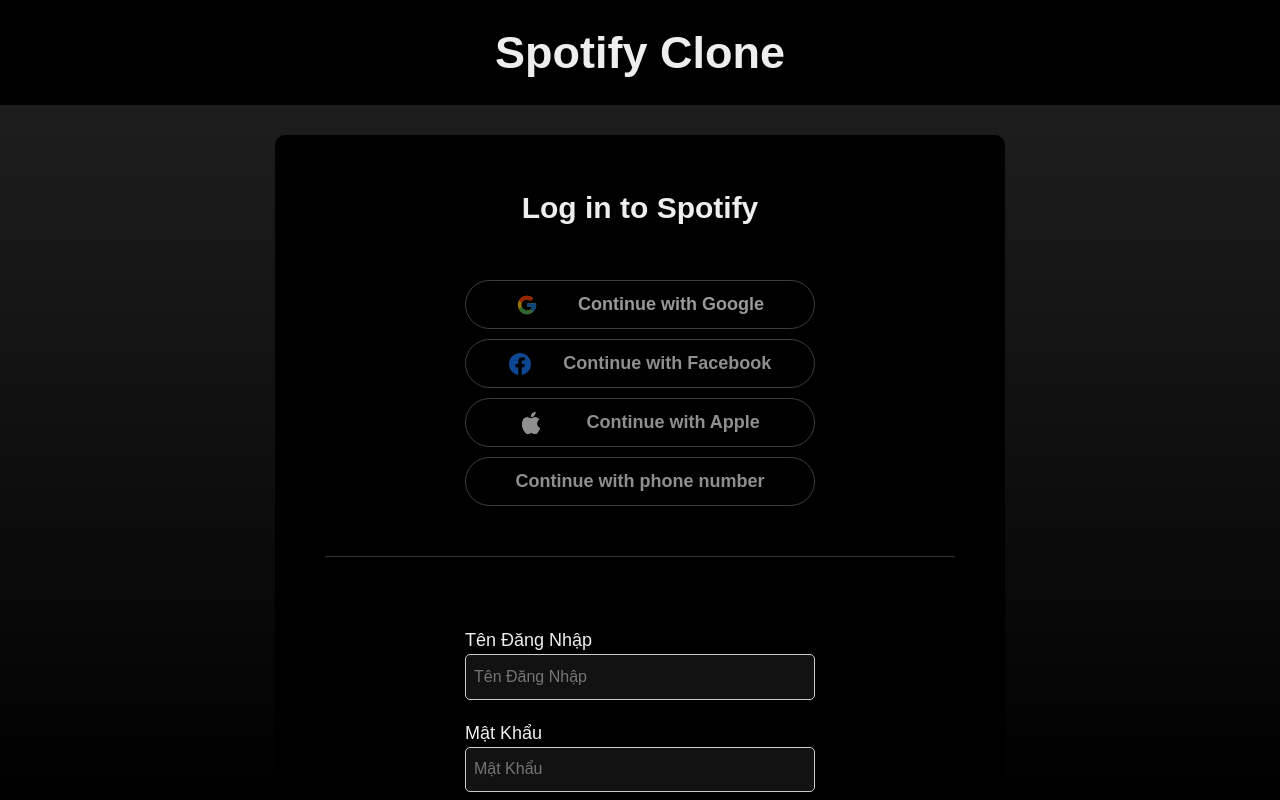
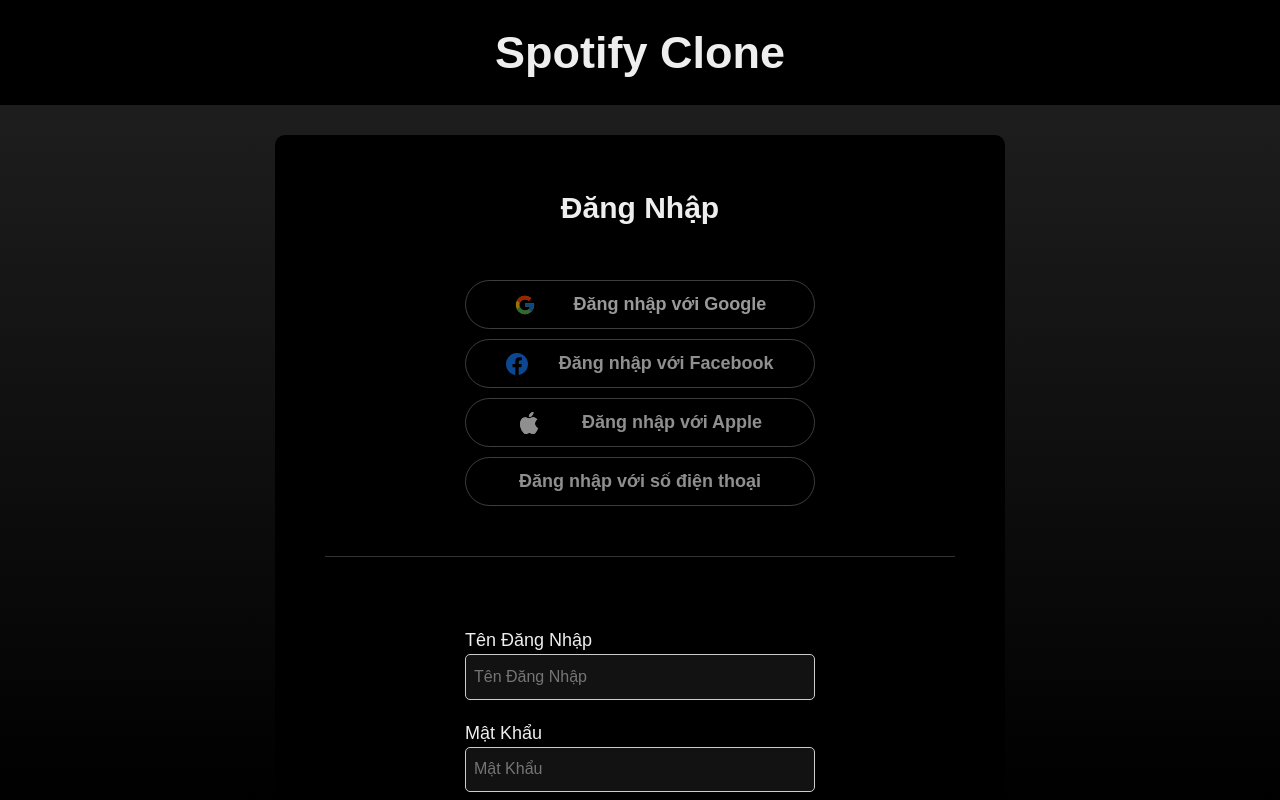
Before and after one commit to gitThinh/spotify-client, a React (Vite) app: page /login in a window 1280 px wide. Built offline with nearby package versions, Linux system fonts and the light colour scheme; no server answers.

Commit message:
update chuyển tViet

```diff
--- a/src/assets/LogAndSign/Layout1.css
+++ b/src/assets/LogAndSign/Layout1.css
@@ -53,7 +53,7 @@
     justify-content: center;
     align-items: center;
 }
-.optionLogin {
+.groupOptionsLogin .optionLogin {
     display: flex;
     flex-direction: row;
     justify-content: space-evenly;
@@ -65,10 +65,7 @@
     opacity: .6;
     transition: all .3s linear;
 }
-.optionLogin i {
-    font-size: 1.2em;
-}
-.optionLogin:hover {
+.groupOptionsLogin .optionLogin:hover {
     cursor: pointer;
     border: 1px solid #fff;
     opacity: 1;
--- a/src/components/FormComponent/LoginFormRender.jsx
+++ b/src/components/FormComponent/LoginFormRender.jsx
@@ -74,7 +74,7 @@
                     }}>
                     <span className="ball"></span>
                 </div>
-                <p>Remember me</p>
+                <p style={{fontSize: "16px"}}>Lưu mật khẩu</p>
             </div>
             <button className='active' type="submit" onClick={handleLogin}>Đăng Nhập</button>
             <p className='msg' style={{ maxWidth: '350px', marginTop: '15px' }}>{error}</p>
--- a/src/components/LayoutComponents/Queue.jsx
+++ b/src/components/LayoutComponents/Queue.jsx
@@ -8,7 +8,7 @@
 
     return (
         <div className="queueLayout">
-            <div className="queuePage" style={{ padding: '0 35px' }}>
+            <div className="queuePage" style={{ padding: '20px 35px' }}>
                 <div className="playingSongs">
                     <h3 style={{ marginBottom: '20px' }}>Bài đang phát:</h3>
                     {
--- a/src/pages/ForgotPass.jsx
+++ b/src/pages/ForgotPass.jsx
@@ -35,7 +35,7 @@
                 <h2>Spotify Clone</h2>
             </div>
             <div className="contentForgotPass">
-                <h2>Forgot Password</h2>
+                <h2>Quên Mật Khẩu</h2>
                 <form
                     style={{
                         display: 'flex',
--- a/src/pages/LoginPages.jsx
+++ b/src/pages/LoginPages.jsx
@@ -16,22 +16,22 @@
                 <h2>Spotify Clone</h2>
             </div>
             <div className="contentLogin">
-                <h2>Log in to Spotify</h2>
+                <h2>Đăng Nhập</h2>
                 <div className="groupOptionsLogin">
                     <a href="https://nth-audio.site/api/audio-server/user/auth/googleRedirect" className="optionLogin">
                         <FcGoogle size={22} />
-                        <h4>Continue with Google</h4>
+                        <h4>Đăng nhập với Google</h4>
                     </a>
                     <div className="optionLogin">
                         <BsFacebook style={{ color: '#1877F2' }} size={22}/>
-                        <h4>Continue with Facebook</h4>
+                        <h4>Đăng nhập với Facebook</h4>
                     </div>
                     <div className="optionLogin">
                         <BsApple size={22}/>
-                        <h4>Continue with Apple</h4>
+                        <h4>Đăng nhập với Apple</h4>
                     </div>
                     <div className="optionLogin">
-                        <h4>Continue with phone number</h4>
+                        <h4>Đăng nhập với số điện thoại</h4>
                     </div>
                 </div>
 
@@ -39,7 +39,7 @@
                 <span className='lineCut'></span>
                 <LoginFormRender />
                 <Link to="/forgot" style={{ textDecoration: 'underline' }}>
-                    Forgot your password?
+                    Quên mật khẩu?
                 </Link>
                 {/* -------------------------------------------------------------------------------------- */}
                 <span className='lineCut'></span>
--- a/src/pages/SigninPage.jsx
+++ b/src/pages/SigninPage.jsx
@@ -75,7 +75,7 @@
                 <h2>Spotify Clone</h2>
             </div>
             <div className="contentSignin">
-                <h2>Sign Up</h2>
+                <h2>Đăng Ký</h2>
                 <form>
                     <div className="groupInput">
                         <InputRender
```
